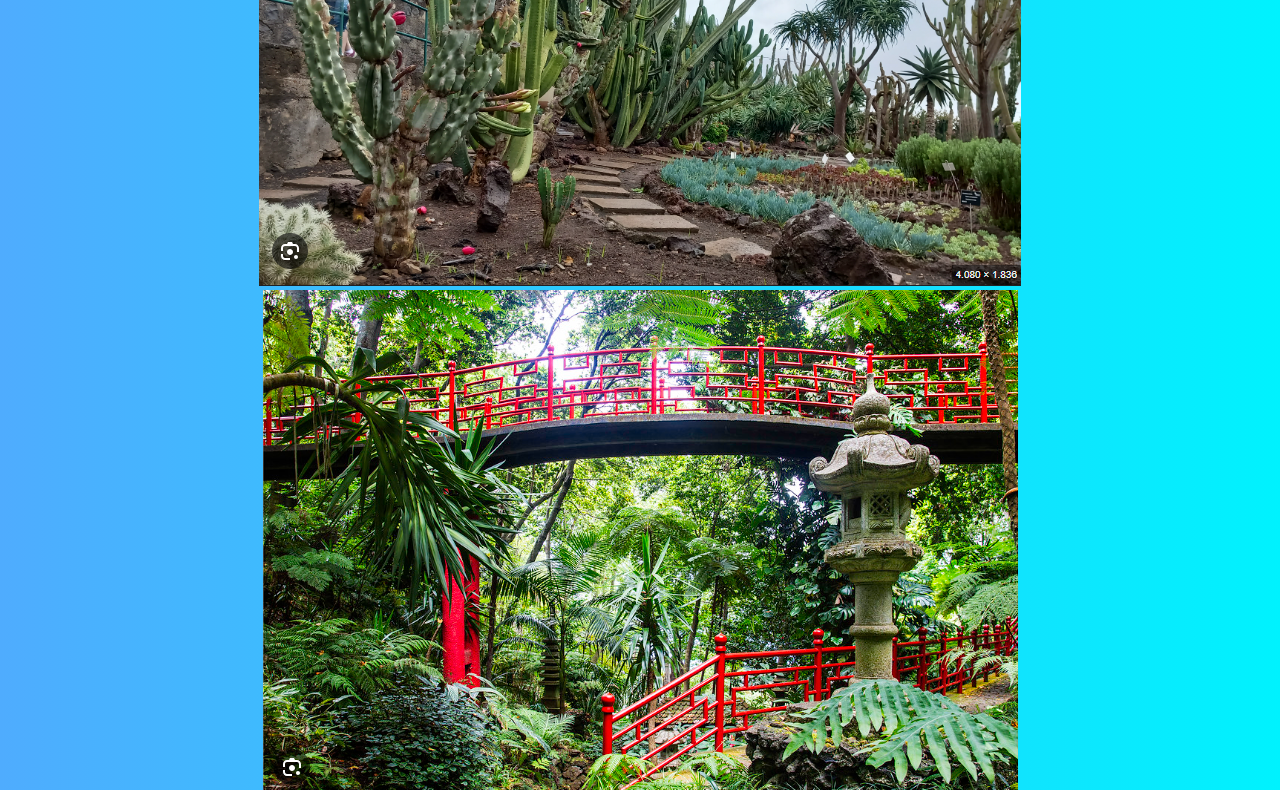
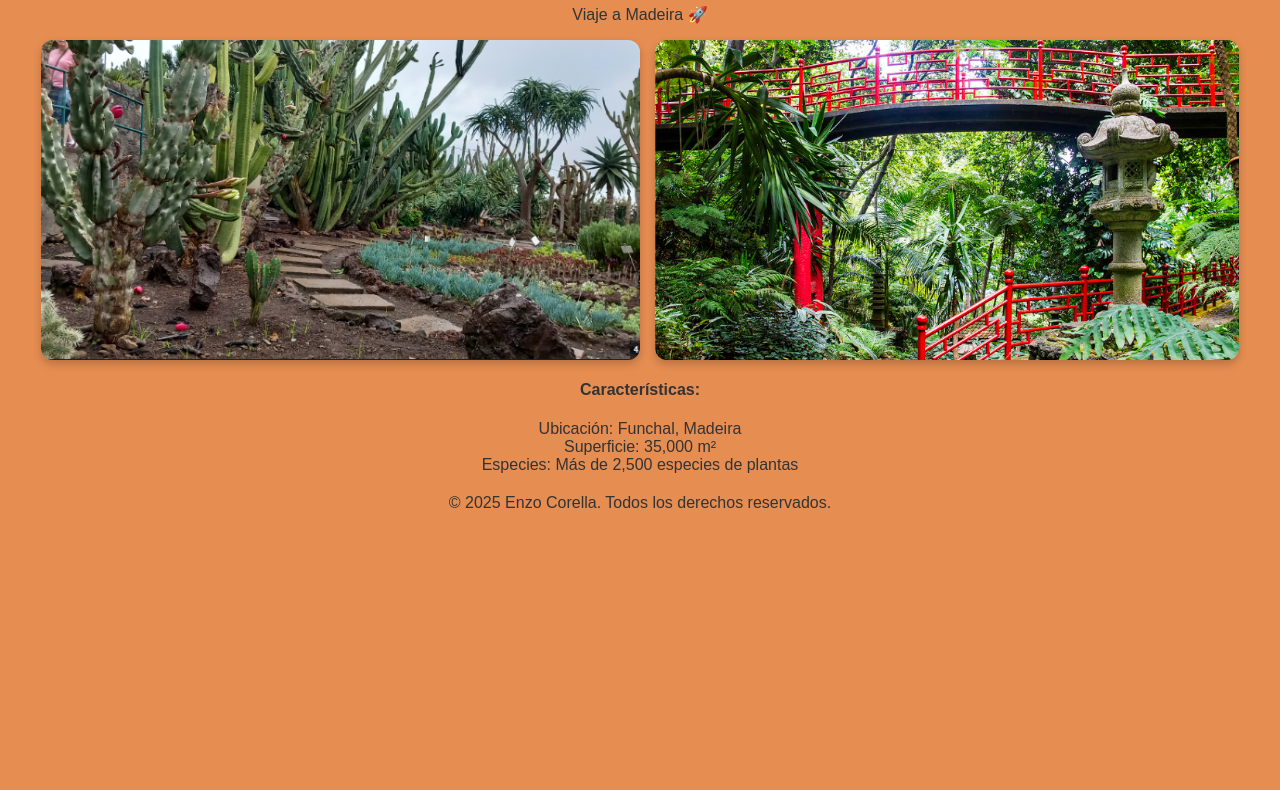
Before and after one commit to enzoCcore/jardin, a plain HTML site: page index.html in a window 1280 px wide. Shown: the part 193-983 px from the top of the page. After the commit the page ends 840 px from the top, so only its background shows below. Drawn offline with Linux system fonts and the light colour scheme.

Commit message:
feat: refactor

```diff
--- a/index.html
+++ b/index.html
@@ -14,9 +14,9 @@
 </head>
 <body>
   <div class="container">
-    <h1>✨ Jardín botánico de Madeira ✨</h1>
+    <h1>✨ Jardín botánico</h1>
     <p>Viaje a Madeira 🚀</p>
-    <div>
+    <div class="galeria">
           <img src="./assets/jardin-botanico1.png" alt="">
           <img src="./assets/jardin-botanico2.png" alt="">
     </div>
--- a/styles/style.css
+++ b/styles/style.css
@@ -1,57 +1,61 @@
-/* 🎨 Estilos generales (mobile first) */
+/* 🎨 Estilos generales */
 body {
   font-family: Arial, sans-serif;
-  background: linear-gradient(to right, #4facfe, #00f2fe);
-  color: #fff;
+  margin: 0;
+  padding: 20px;
+  background: #e68d52;
+  color: #333;
+
+  /* 🔹 Centramos todo el contenido */
+  display: flex;
+  flex-direction: column;
+  align-items: center;   /* Centra horizontal */
+  justify-content: center; /* Centra vertical si hay altura */
+  min-height: 100vh;     /* Para ocupar toda la pantalla */
   text-align: center;
-  padding: 20px;
-  margin: 0;
 }
 
 h1 {
-  font-size: 2em;
-  margin-bottom: 15px;
-}
-
-p {
-  font-size: 1em;
   margin-bottom: 20px;
 }
 
-.boton {
-  display: inline-block;
-  padding: 12px 24px;
-  background: #fff;
-  color: #333;
-  text-decoration: none;
-  border-radius: 8px;
-  font-weight: bold;
-  transition: background 0.3s;
+/* 🖼️ Contenedor de imágenes */
+.galeria {
+  display: flex;
+  flex-direction: column; /* 📱 Mobile first: en columna */
+  gap: 15px;
+  width: 100%;
+  max-width: 1200px; /* Evita que se estiren demasiado en pantallas grandes */
+  align-items: center; /* Centra las imágenes */
+
 }
 
-.boton:hover {
-  background: #ddd;
+ul{
+  list-style: none;      /* Quita los puntos o números */
+  padding: 0;            /* Elimina sangría izquierda */
+  margin: 0 0 20px 0;    /* Espacio debajo */
 }
 
-/* 📱 Para pantallas pequeñas (mobile) */
-@media (max-width: 600px) {
-  body {
-    padding: 15px;
+/* Ajustar las imágenes */
+.galeria img {
+  width: 90%;   /* En mobile casi todo el ancho */
+  max-width: 400px; /* Limite de tamaño para que no sean gigantes */
+  border-radius: 12px;
+  box-shadow: 0 4px 8px rgba(0,0,0,0.2);
+  object-fit: cover;
+  height: 30vh;
+}
+
+/* 💻 En pantallas grandes: fila centrada */
+@media (min-width: 768px) {
+  .galeria {
+    flex-direction: row;
+    justify-content: center;
   }
 
-  h1 {
-    font-size: 1.8em;
-  }
-
-  p {
-    font-size: 0.95em;
-  }
-
-  .boton {
-    padding: 10px 20px;
-    font-size: 0.9em;
+  .galeria img {
+    width: 50%; /* Ajusta a 3 imágenes por fila aprox */
+    max-width: none;
+    height: 40vh;
   }
 }
-
-/* 💻 Para pantallas grandes (desktop) */
-@med
```
